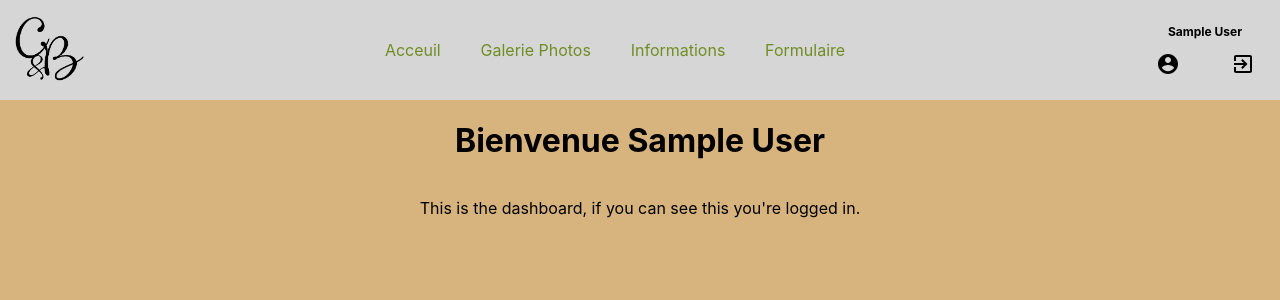
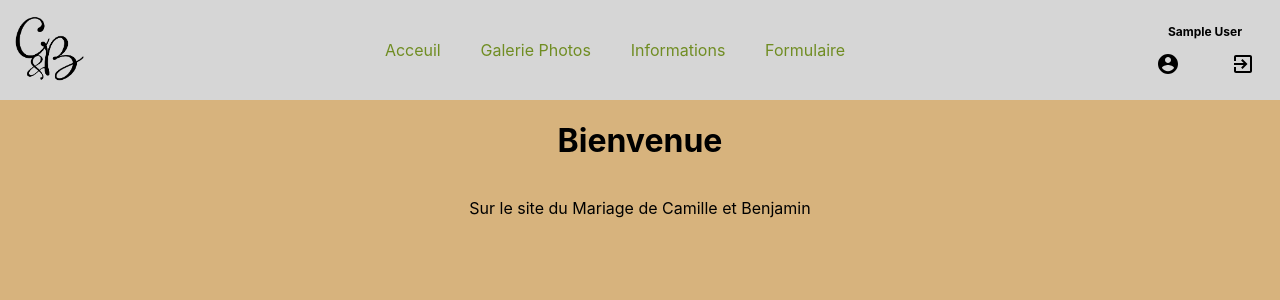
Before and after one commit to BenGex31/weddingguests, a React (Create React App) app: page /home in a window 1280 px wide. Shown: the top 300 px of the page. Built offline with nearby package versions, Linux system fonts and the light colour scheme; no server answers; sample sign-in values are in the browser's storage; a web font is replaced by a local one.

Commit message:
Update Home.jsx

```diff
--- a/src/pages/Home.jsx
+++ b/src/pages/Home.jsx
@@ -16,8 +16,8 @@ const Home = () => {
       <div>
         <Header />
         <div className='homeContainer'>
-          <h1>Bienvenue {currentUser.displayName} </h1>
-          <p>This is the dashboard, if you can see this you're logged in.</p>
+          <h1>Bienvenue</h1>
+          <p>Sur le site du Mariage de Camille et Benjamin</p>
         </div>
       </div>
     </>
```
